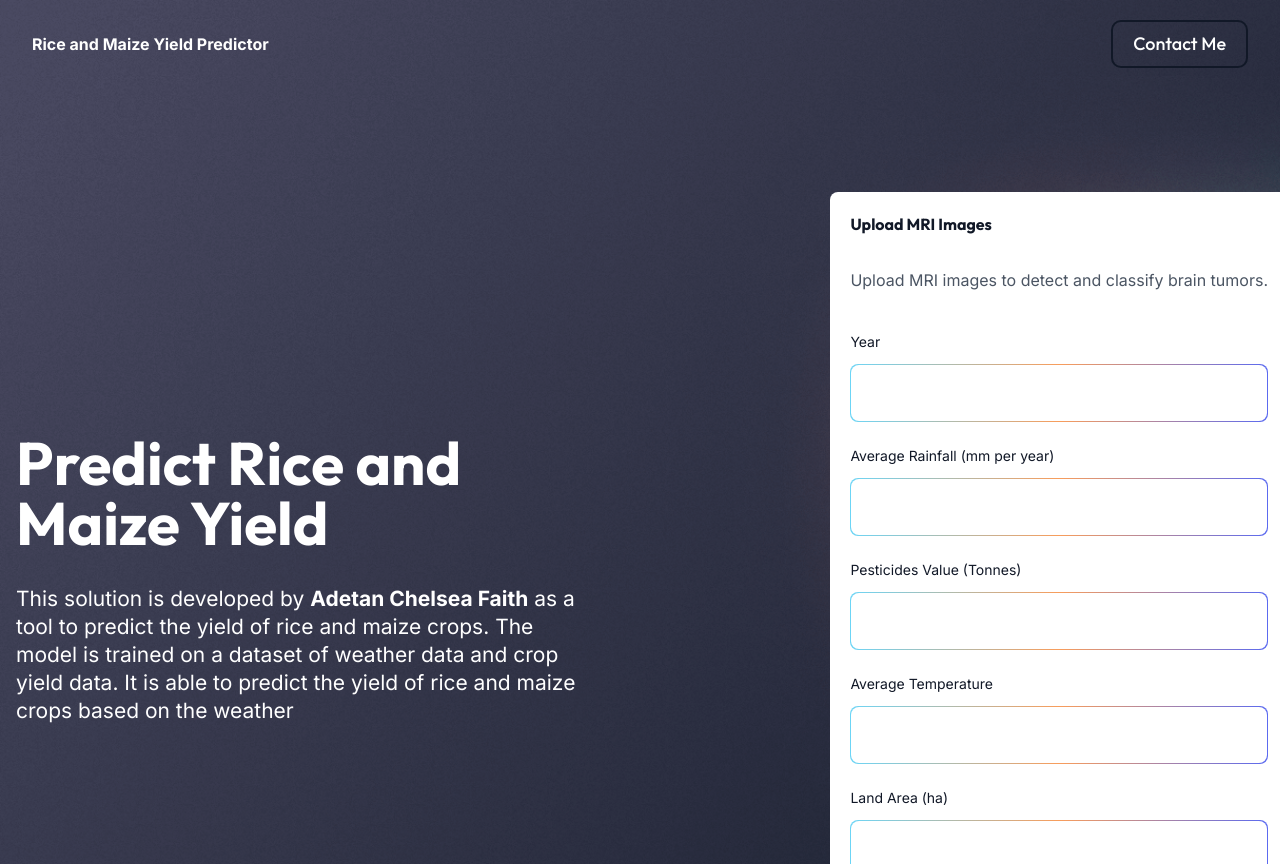
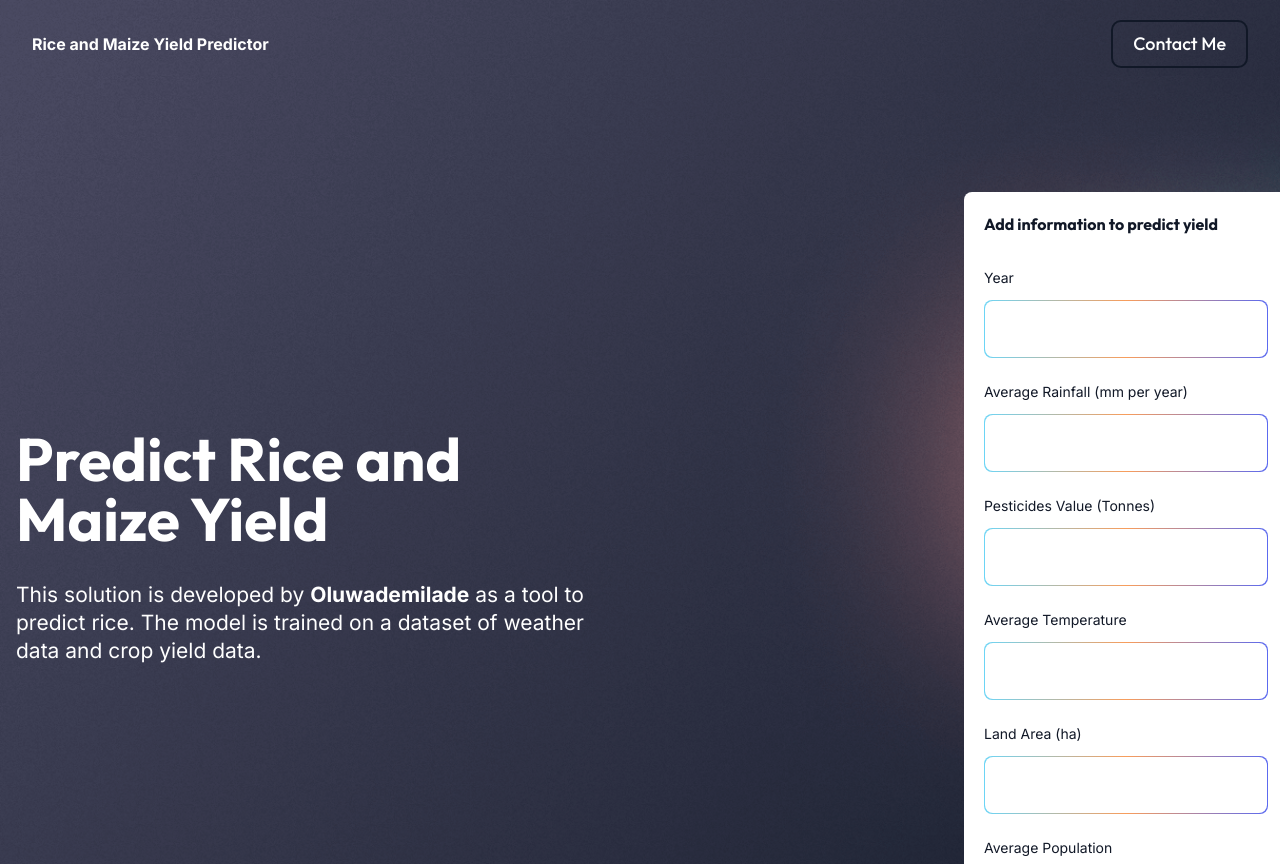
Before and after one commit to MsOluwademilade/rice-leaf-diseases, a Flask app: page / in a window 1280 px wide. Run offline with Flask 3, Linux system fonts and the light colour scheme; style sheets or scripts are compiled from the project's sources; parts of the project's set-up code (start-up, migrations or seed data) failed here and were passed over; some libraries are stand-ins or nearby versions.

Commit message:
finalize?

```diff
--- a/app/templates/base.html
+++ b/app/templates/base.html
@@ -4,7 +4,7 @@
     <head>
         <meta charset="utf-8" />
         <meta name="viewport" content="width=device-width, initial-scale=1" />
-        <title>Rice and Maize Yield Predictor</title>
+        <title>Rice Predictor</title>
 
         <!-- Bootstrap -->
         <meta name="viewport" content="width=device-width, initial-scale=1, shrink-to-fit=no" />
--- a/app/templates/home.html
+++ b/app/templates/home.html
@@ -7,10 +7,9 @@
                     Predict Rice and Maize Yield
                 </h1>
                 <p class="mb-10 text-white text-xl">
-                    This solution is developed by <b>Adetan Chelsea Faith</b> as a tool
-                    to predict the yield of rice and maize crops. The model is trained
-                    on a dataset of weather data and crop yield data. It is able to
-                    predict the yield of rice and maize crops based on the weather
+                    This solution is developed by <b>Oluwademilade</b> as a tool
+                    to predict rice. The model is trained
+                    on a dataset of weather data and crop yield data.
                 </p>
                 <div class="flex flex-wrap -m-2.5 mb-20">
                     <div class="w-auto p-2.5">
@@ -24,11 +23,8 @@
                 class="bg-white rounded-lg shadow-lg" style="padding: 20px;">
                 <div class="lg:max-w-xl">
                     <h1 class="mb-8 font-heading text-4xl md:text-6xl text-gray-900 font-bold">
-                        Upload MRI Images
+                        Add information to predict yield
                     </h1>
-                    <p class="mb-10 text-gray-600">
-                        Upload MRI images to detect and classify brain tumors.
-                    </p>
                 </div>
                 <div class="mb-6">
                     <label class="block text-sm text-gray-900 mb-3">Year</label>
--- a/app/views.py
+++ b/app/views.py
@@ -5,14 +5,12 @@
 This file contains the routes for your application.
 """
 
-import joblib
 import pandas as pd
 from app import app
+import tensorflow as tf
 from flask import flash, render_template, request
 
-model_dt = joblib.load("app/models/model_dt.joblib")
-model_rfr = joblib.load("app/models/model_rfr.joblib")
-scaler = joblib.load("app/models/scaler.joblib")
+rice_model = tf.keras.models.load_model('app/models/vgg16_rice_model.h5')
 
 ###
 # Routing for your application.
@@ -55,10 +53,7 @@
         "avg_population": avg_population,
     }
 
-    df2 = pd.DataFrame(data, index=[0])
-    df_scaled2 = scaler.transform(df2)
-
-    prediction = model_dt.predict(df_scaled2)
+    prediction = rice_model.predict(data)
 
     return render_template(
         "predict.html",
--- /dev/null
+++ b/transform.py
@@ -0,0 +1,4 @@
+import pandas
+
+foo = pandas.read_hdf("app/models/vgg16_rice_model.h5")
+foo.to_json("file2.json", key="predict", mode="r")
```
Also changed, not shown: 2 other files.
